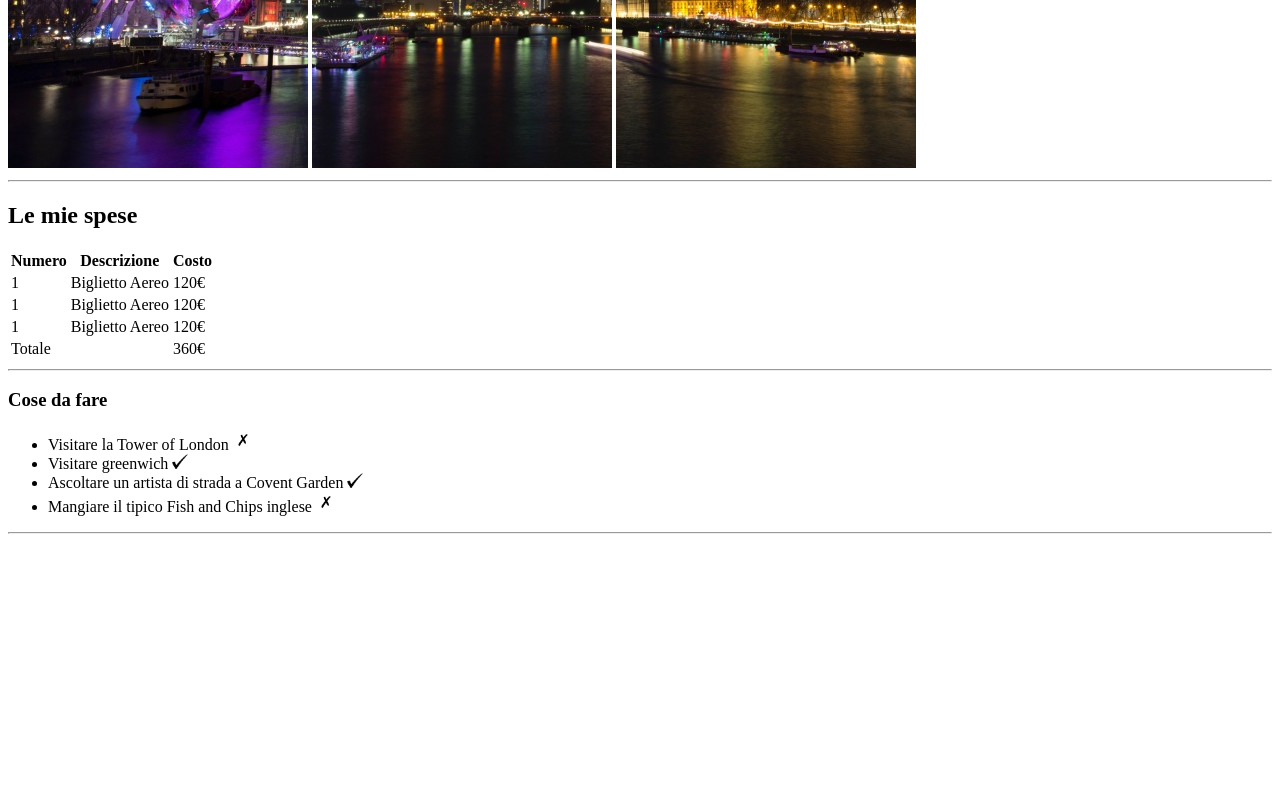
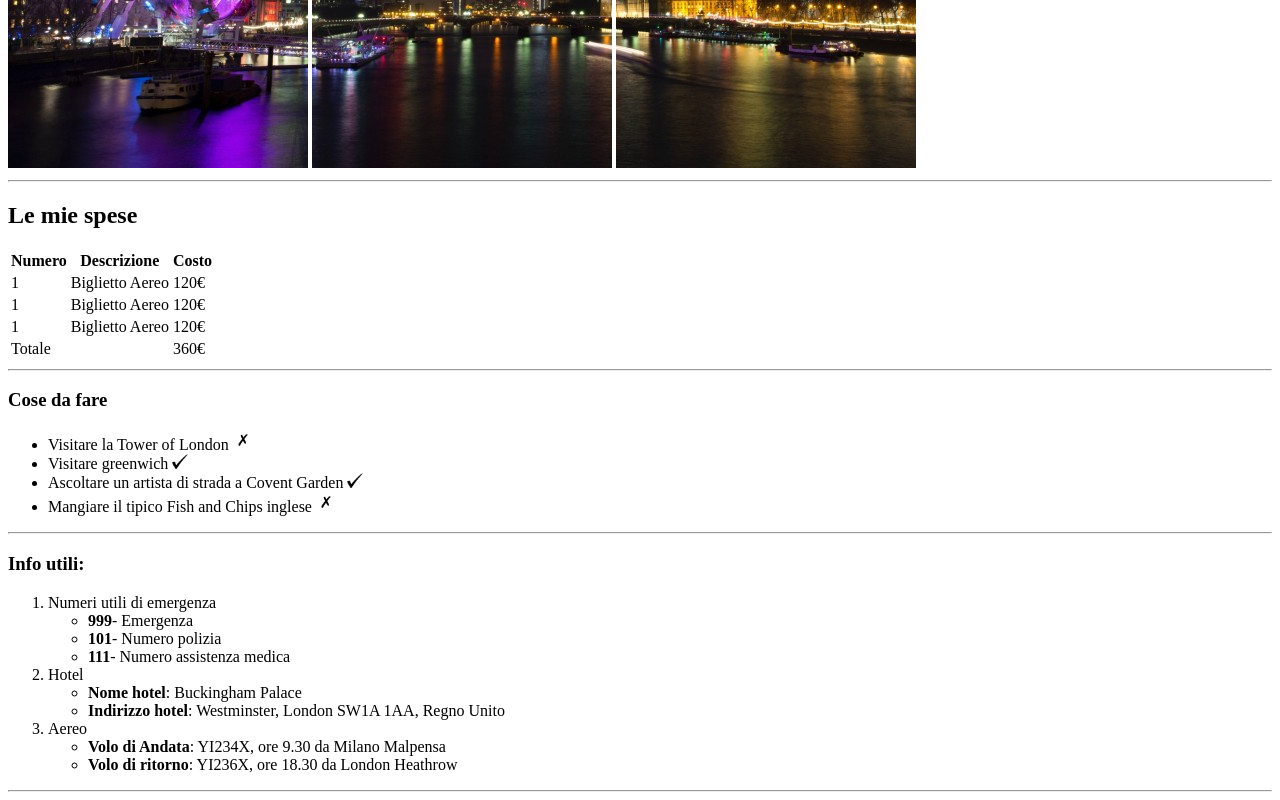
Before and after one commit to ValeriaGiannelli/html-london-trip, a plain HTML site: page index.html in a window 1280 px wide. Shown: the part 512-1312 px from the top of the page. Before the commit the page ends 1054 px from the top, so only its background shows below. Drawn offline with Linux system fonts and the light colour scheme.

Commit message:
Inserimento info utili

```diff
--- a/index.html
+++ b/index.html
@@ -75,7 +75,41 @@
         </div>
         <hr>
 
+        <!-- info utili -->
+        <div>
+            <h3>Info utili:</h3>
+            <!-- lista ordinata -->
+            <ol>
+                <!-- Numeri utili -->
+                <li>Numeri utili di emergenza
+                    <ul>
+                        <li><strong>999</strong>- Emergenza</li>
+                        <li><strong>101</strong>- Numero polizia</li>
+                        <li><strong>111</strong>- Numero assistenza medica</li>
+                    </ul>
+                </li>
+                <!-- Numeri utili -->
 
+                <!-- Hotel -->
+                <li>Hotel
+                    <ul>
+                        <li><strong>Nome hotel</strong>: Buckingham Palace</li>
+                        <li><strong>Indirizzo hotel</strong>: Westminster, London SW1A 1AA, Regno Unito</li>
+                    </ul>
+                </li>
+                <!-- Hotel -->
+
+                <!-- Aereo -->
+                <li>Aereo
+                    <ul>
+                        <li><strong>Volo di Andata</strong>: YI234X, ore 9.30 da Milano Malpensa</li>
+                        <li><strong>Volo di ritorno</strong>: YI236X, ore 18.30 da London Heathrow</li>
+                    </ul>
+                </li>
+                <!-- Aereo -->
+            </ol>
+        </div>
+        <hr>
     </main>
 
     <!-- Foto del viaggio -->
```
